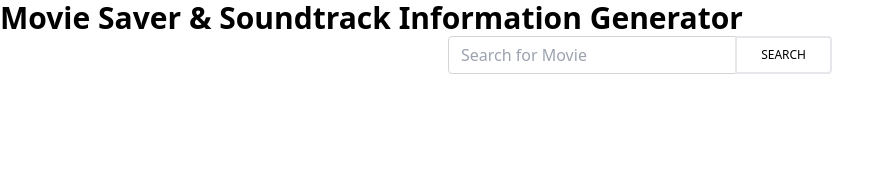
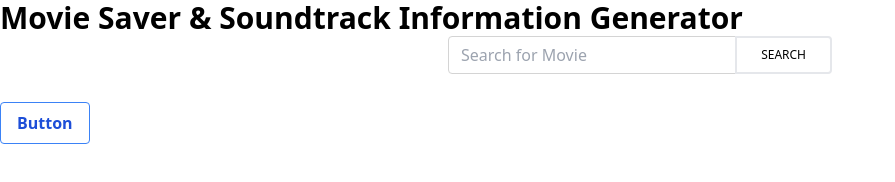
Before and after one commit to jeglasper/Holiday-Movie-Generator, a plain HTML site: page index.html in a window 1280 px wide. Shown: the whole page, without its empty margins (0-895 px from the left). Drawn offline with nearby package versions, Linux system fonts and the light colour scheme.

Commit message:
added save button using tailwing css

```diff
--- a/index.html
+++ b/index.html
@@ -53,8 +53,14 @@
     <div>
         <h2></h2>
         <p></p>
-        <div></div>
+        <div>
+            <!--Save Button-->
+            <button class="bg-transparent hover:bg-blue-500 text-blue-700 font-semibold hover:text-white py-2 px-4 border border-blue-500 hover:border-transparent rounded">
+                Button
+              </button>
+        </div>
         <button></button>
+
     </div>
 
     <script src="assets/js/script.js"></script>
```
